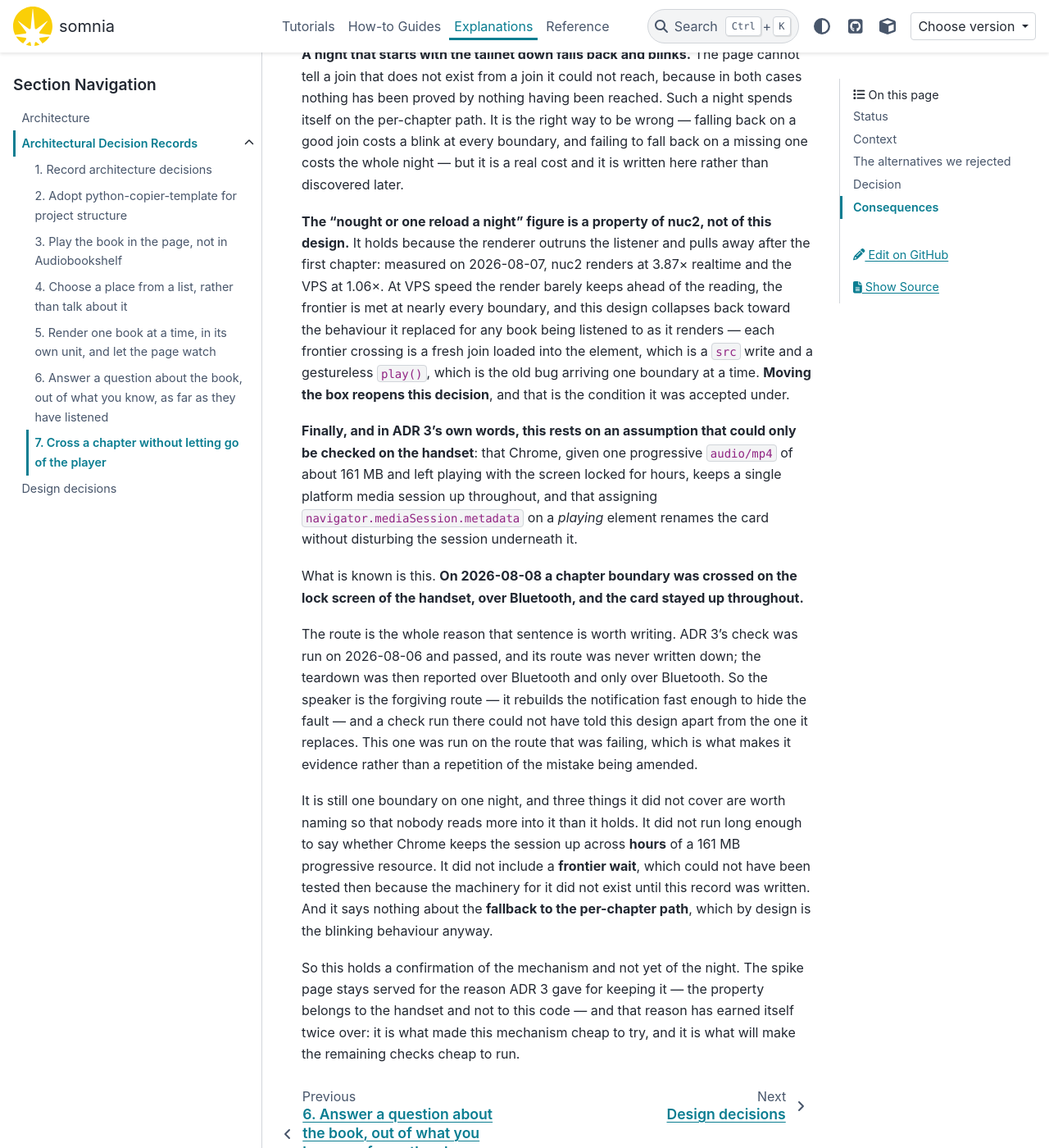
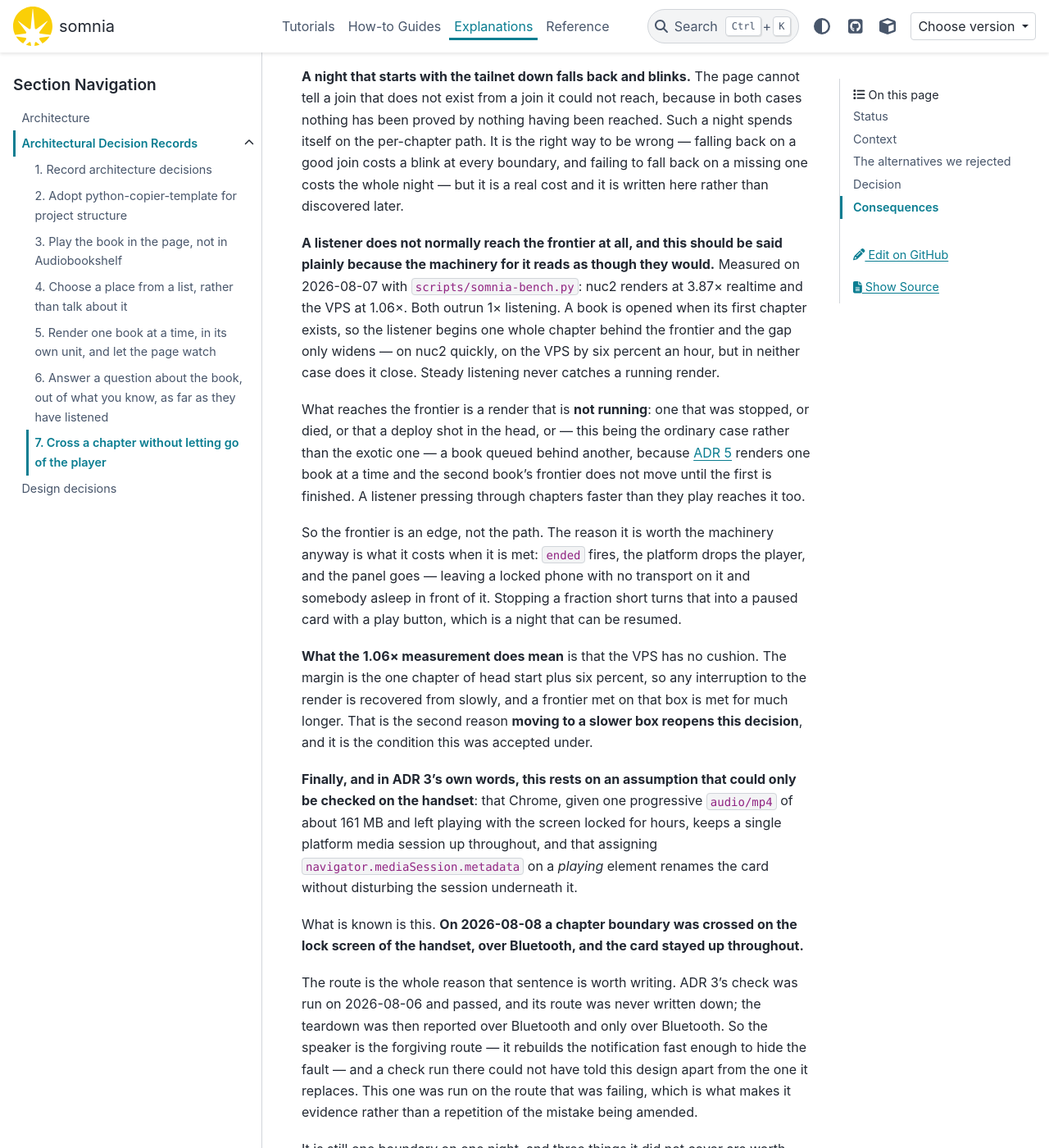
Before and after one commit to gilesknap/somnia, a Sphinx documentation site: the page built from docs/explanations/decisions/0007-cross-a-chapter-without-letting-go.md, in a window 1280 px wide and 1400 px high, scrolled down 6707 px. Shown: the whole window at 82% size. Built offline with Sphinx 7.4.7 and the PyData theme 0.15.4, drawn with Linux system fonts in a browser that asks for light colours; pages that are not in the unit, such as notebooks, are missing from menus; the version number could not be read and is left out; some of the changed text lies outside the part shown.

Commit message:
Say how often the frontier is actually met, which is hardly ever
The record claimed that at VPS speed "the frontier is met at nearly every
boundary". It cannot be, and the numbers to see that were already in the same
paragraph: nuc2 renders at 3.87x realtime and the VPS at 1.06x, and both of
those outrun 1x listening. A book opens when its first chapter exists, so a
listener starts one whole chapter behind the frontier and the gap only widens.
Steady listening never catches a running render on either box.

The claim came in by arithmetic on the wrong figure — a working note had nuc2 at
1.4-1.9x and derived the VPS by dividing it, landing near half realtime. The
measurement it should have used is in scripts/somnia-bench.py's results, taken
2026-08-07.

What actually reaches the frontier is a render that is not running: stopped,
died, killed by a deploy, or — the ordinary case, not the exotic one — a book
queued behind another, since ADR 5 renders one at a time and the second book's
frontier does not move at all until the first finishes. Skipping chapters faster
than they play gets there too.

So the frontier is an edge and the record now says so. The machinery is still
worth its weight, and for a reason that does not depend on frequency: when the
frontier is met, `ended` fires, the platform drops the player, and what is left
is a locked phone with no transport on it and somebody asleep in front of it.
Stopping short turns that into a paused card with a play button.

What 1.06x does mean is kept, because it is the true form of the argument: the
VPS has no cushion beyond that head start, so a frontier met there is met for
much longer. That is still a reason moving to a slower box reopens this.

The code is unchanged. Its comments describe the mechanism and never claimed the
frequency, so there was nothing wrong there to fix.

Co-Authored-By: Claude Opus 5 <noreply@anthropic.com>

```diff
--- a/docs/explanations/decisions/0007-cross-a-chapter-without-letting-go.md
+++ b/docs/explanations/decisions/0007-cross-a-chapter-without-letting-go.md
@@ -181,10 +181,11 @@ the frontier, so on a box slow enough for that to happen at nearly every
 boundary the disk ends up holding a join of the first chapter, of the first two,
 of the first three, and so on. That is arithmetic rather than a measurement: for
 a forty-nine chapter book it sums to about twenty-five times the book, some four
-gigabytes for a five-hour Black Beauty, none of which is deleted by anything. On
-nuc2 it does not arise, because the frontier is reached nought or one times a
-night — this is the paragraph below about the box's speed, wearing the other
-hat, and it is the second reason moving to a slower box reopens the decision.
+gigabytes for a five-hour Black Beauty, none of which is deleted by anything. In
+practice it does not arise, because steady listening does not reach the frontier
+at all — see the paragraph below, which is this one wearing the other hat. It
+would take a render repeatedly stopped and restarted under a listener, which is
+the same short list of ways the frontier is met in the first place.
 
 **Nothing reaps any of that, and the omission is deliberate rather than
 outstanding.** The safe half of a reaper is easy and buys nothing on a box with
@@ -266,16 +267,32 @@ falling back on a good join costs a blink at every boundary, and failing to fall
 back on a missing one costs the whole night — but it is a real cost and it is
 written here rather than discovered later.
 
-**The "nought or one reload a night" figure is a property of nuc2, not of this
-design.** It holds because the renderer outruns the listener and pulls away
-after the first chapter: measured on 2026-08-07, nuc2 renders at 3.87× realtime
-and the VPS at 1.06×. At VPS speed the render barely keeps ahead of the reading,
-the frontier is met at nearly every boundary, and this design collapses back
-toward the behaviour it replaced for any book being listened to as it renders —
-each frontier crossing is a fresh join loaded into the element, which is a `src`
-write and a gestureless `play()`, which is the old bug arriving one boundary at
-a time. **Moving the box reopens this decision**, and that is the condition it
-was accepted under.
+**A listener does not normally reach the frontier at all, and this should be
+said plainly because the machinery for it reads as though they would.** Measured
+on 2026-08-07 with `scripts/somnia-bench.py`: nuc2 renders at 3.87× realtime and
+the VPS at 1.06×. Both outrun 1× listening. A book is opened when its first
+chapter exists, so the listener begins one whole chapter behind the frontier and
+the gap only widens — on nuc2 quickly, on the VPS by six percent an hour, but in
+neither case does it close. Steady listening never catches a running render.
+
+What reaches the frontier is a render that is **not running**: one that was
+stopped, or died, or that a deploy shot in the head, or — this being the
+ordinary case rather than the exotic one — a book queued behind another, because
+[ADR 5](0005-render-one-book-at-a-time.md) renders one book at a time and the
+second book's frontier does not move until the first is finished. A listener
+pressing through chapters faster than they play reaches it too.
+
+So the frontier is an edge, not the path. The reason it is worth the machinery
+anyway is what it costs when it is met: `ended` fires, the platform drops the
+player, and the panel goes — leaving a locked phone with no transport on it and
+somebody asleep in front of it. Stopping a fraction short turns that into a
+paused card with a play button, which is a night that can be resumed.
+
+**What the 1.06× measurement does mean** is that the VPS has no cushion. The
+margin is the one chapter of head start plus six percent, so any interruption to
+the render is recovered from slowly, and a frontier met on that box is met for
+much longer. That is the second reason **moving to a slower box reopens this
+decision**, and it is the condition this was accepted under.
 
 **Finally, and in ADR 3's own words, this rests on an assumption that could only
 be checked on the handset**: that Chrome, given one progressive `audio/mp4` of
```
